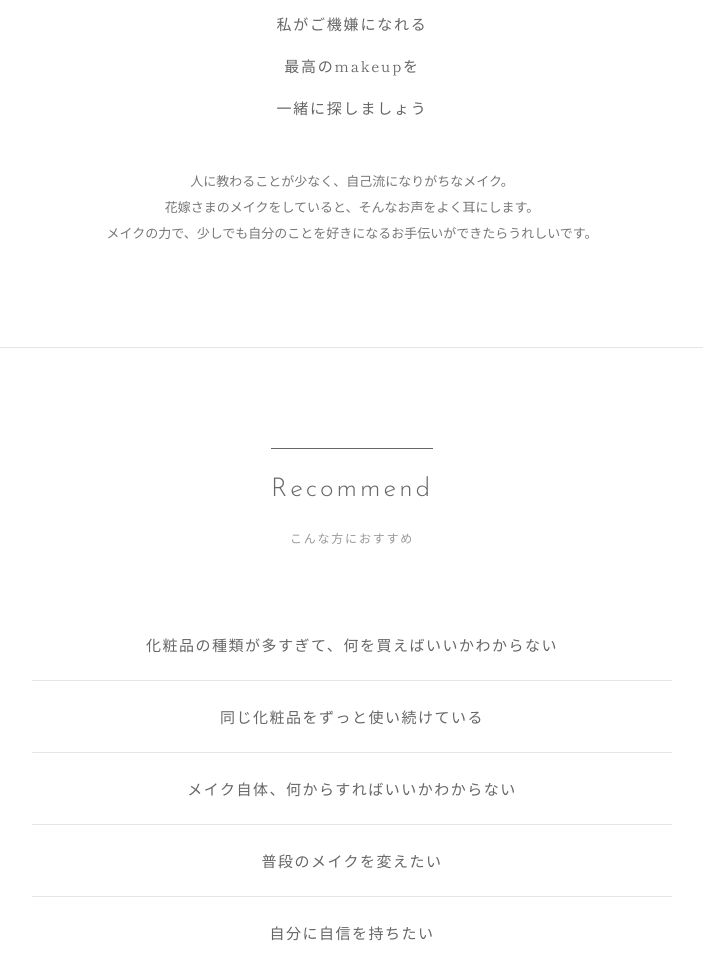
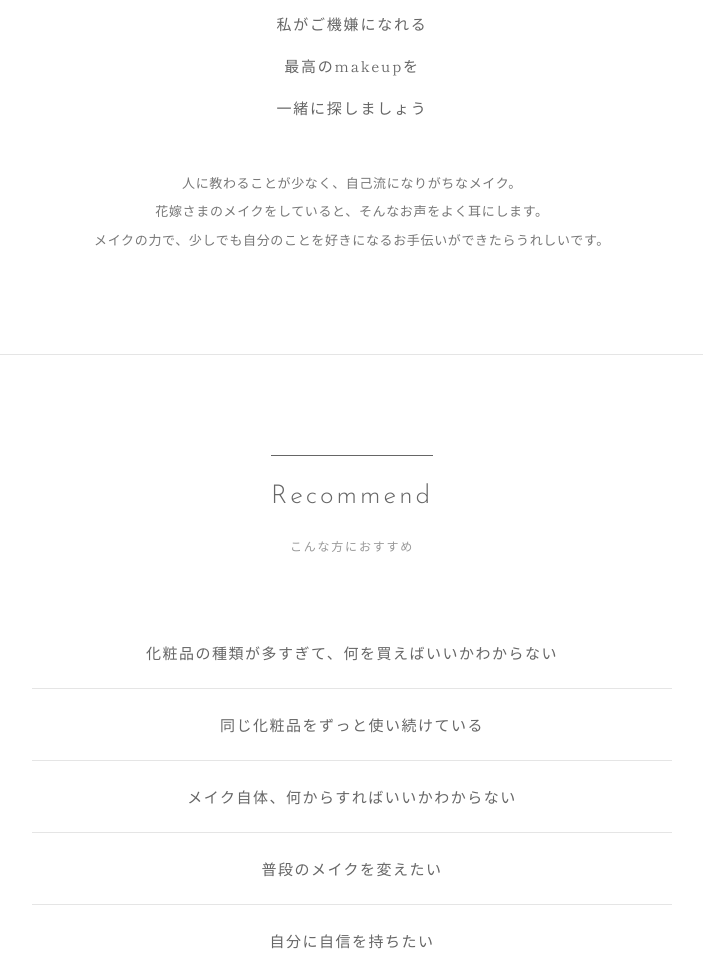
Before and after one commit to kawatakouichi-arch/sawamura-site, a plain HTML site: page lesson.html in a window 1280 px wide. Shown: the part 1034-2013 px from the top of the page, without its empty margins (288-991 px from the left). Drawn offline with Linux system fonts and the light colour scheme; a web font is replaced by a local one.

Commit message:
Make Lesson の説明文を明朝に、スマホの改行崩れを修正
Co-Authored-By: Claude Opus 5.5 <noreply@anthropic.com>

```diff
--- a/css/style.css
+++ b/css/style.css
@@ -70,6 +70,8 @@ body {
   line-height: 1.8;
   color: var(--color-text);
   background: var(--color-bg);
+  text-wrap: pretty;
+  /* 文章の最後の行が1〜2文字だけにならないよう、ブラウザが折り返しを調整する（対応していないブラウザでは何も起きない） */
 }
 
 /* ---- 写真の仮置き（グレー） ---- */
@@ -935,8 +937,11 @@ body {
 .intro-desc {
   max-width: 560px;
   margin: 40px auto 0;
+  font-family: "Shippori Mincho", serif;
+  /* すぐ上の紹介文と同じしっぽり明朝 */
   font-size: 13px;
-  line-height: 2;
+  letter-spacing: .05em;
+  line-height: 2.2;
   color: #777;
 }
 
--- a/lesson.html
+++ b/lesson.html
@@ -1,5 +1,6 @@
 <!DOCTYPE html>
 <html lang="ja">
+
 <head>
   <meta charset="UTF-8">
   <meta name="viewport" content="width=device-width, initial-scale=1.0">
@@ -11,10 +12,13 @@
   <!-- フォント（index.html と同じ） -->
   <link rel="preconnect" href="https://fonts.googleapis.com">
   <link rel="preconnect" href="https://fonts.gstatic.com" crossorigin>
-  <link href="https://fonts.googleapis.com/css2?family=Josefin+Sans:wght@300;400&family=Shippori+Mincho&family=Zen+Old+Mincho&family=Klee+One&family=Zen+Maru+Gothic:wght@300&display=swap" rel="stylesheet">
+  <link
+    href="https://fonts.googleapis.com/css2?family=Josefin+Sans:wght@300;400&family=Shippori+Mincho&family=Zen+Old+Mincho&family=Klee+One&family=Zen+Maru+Gothic:wght@300&display=swap"
+    rel="stylesheet">
 
   <link rel="stylesheet" href="css/style.css">
 </head>
+
 <body>
 
   <!-- ===== ヘッダー（index.html と共通） ===== -->
@@ -63,9 +67,9 @@
         一緒に探しましょう
       </p>
       <p class="intro-desc">
-        人に教わることが少なく、自己流になりがちなメイク。<br class="pc-br">
-        花嫁さまのメイクをしていると、そんなお声をよく耳にします。<br class="pc-br">
-        メイクの力で、少しでも自分のことを好きになるお手伝いができたらうれしいです。
+        <!-- スマホでは pc-br が消えるので、改行のところにスペースが入らないよう1行につなげて書く -->
+        人に教わることが少なく、自己流になりがちなメイク。<br class="pc-br">花嫁さまのメイクをしていると、そんなお声をよく耳にします。<br
+          class="pc-br">メイクの力で、少しでも自分のことを好きになるお手伝いができたらうれしいです。
       </p>
     </section>
 
@@ -121,7 +125,7 @@
           <li>・所要時間は約1時間半です（別料金で延長も可能）。料金は事前のお振込みとなります。</li>
           <li>・事前に、普段のメイクのお写真やお悩み、知りたいことをお送りいただきます。</li>
           <li>・お友達と一緒の受講もOKです。</li>
-          <li>・一般の方向けのメニューです（プロ向けではありません）。</li>
+          <li>・一般の方向けのメニューです<br class="sp-br">（プロ向けではありません）</li>
         </ul>
       </div>
     </section>
@@ -138,9 +142,9 @@
 
     <a href="https://www.instagram.com/" class="footer__sns" target="_blank" rel="noopener" aria-label="Instagram">
       <svg viewBox="0 0 24 24" width="22" height="22" fill="none" stroke="currentColor" stroke-width="1.5">
-        <rect x="3" y="3" width="18" height="18" rx="5"/>
-        <circle cx="12" cy="12" r="4"/>
-        <circle cx="17.3" cy="6.7" r="0.8" fill="currentColor" stroke="none"/>
+        <rect x="3" y="3" width="18" height="18" rx="5" />
+        <circle cx="12" cy="12" r="4" />
+        <circle cx="17.3" cy="6.7" r="0.8" fill="currentColor" stroke="none" />
       </svg>
     </a>
 
@@ -155,4 +159,5 @@
 
   <script src="js/main.js"></script>
 </body>
+
 </html>
```
